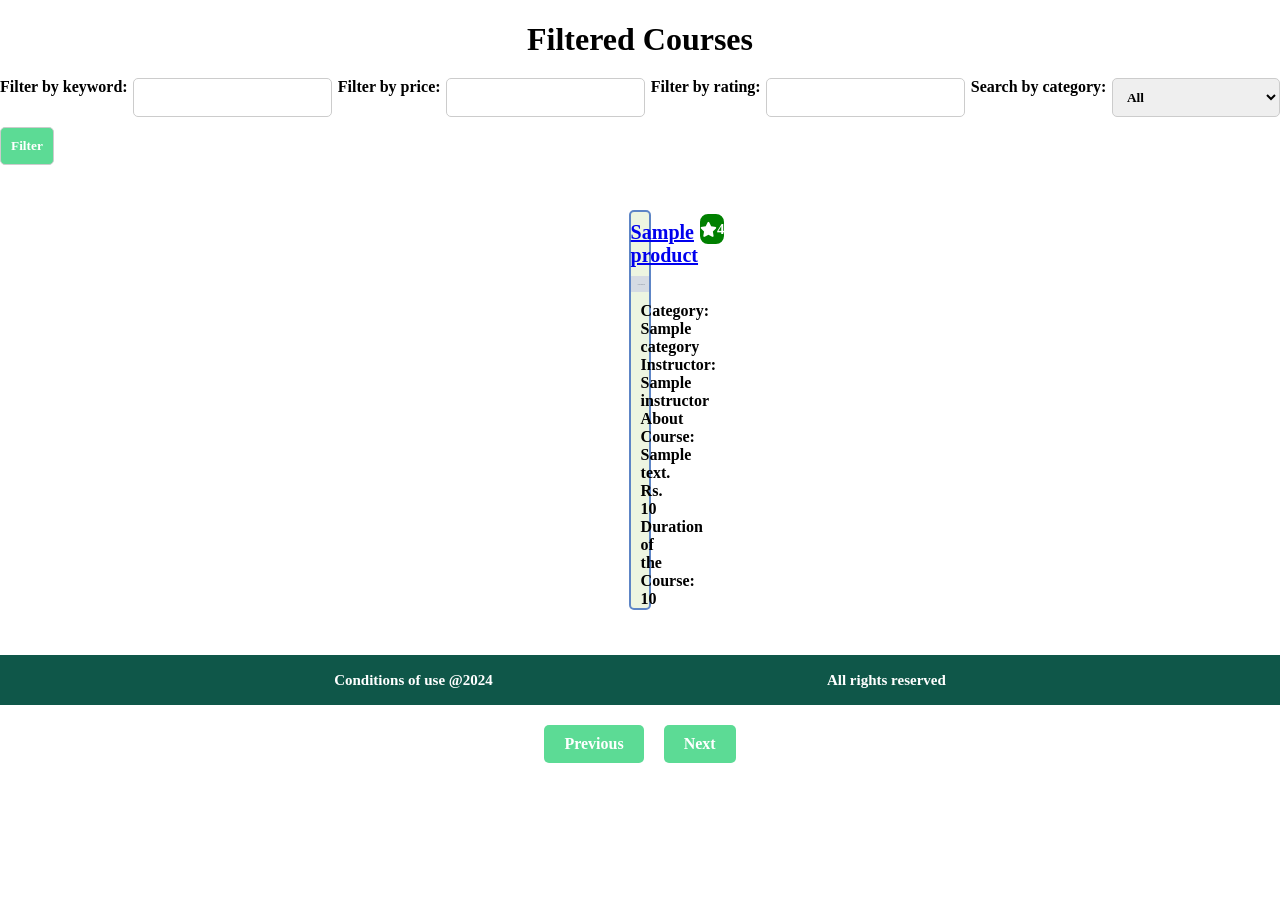
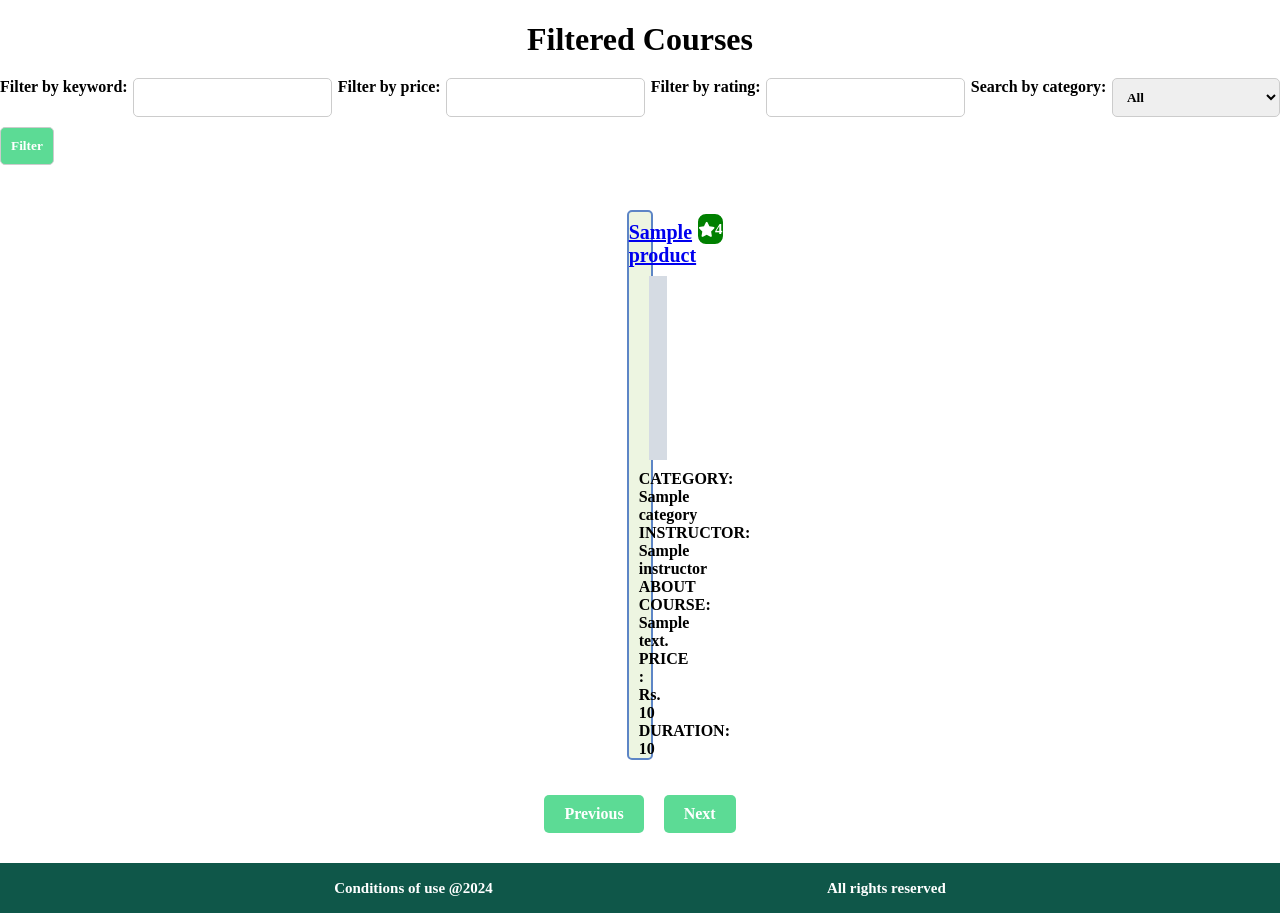
Before and after one commit to AtharvaSardesai1/Smart-Course-Recommendation-Engine, a Flask app: template FLASK WEB APPLICATION/website/templates/filtered_courses.html in a window 1280 px wide. Shown: the part 693-1606 px from the top of the page. Before the commit the page ends 1456 px from the top, so only its background shows below. Run offline with Flask 3, Linux system fonts and the light colour scheme; the template is opened without the code that fills it: most values are stand-ins (such as "Sample title", 1, 10 or a date in 2020); grey boxes marked "Sample" are stand-in pictures; parts of the project's set-up code (start-up, migrations or seed data) failed here and were passed over; some web fonts are replaced.

Commit message:
Basic Changes

```diff
--- a/FLASK WEB APPLICATION/website/auth.py
+++ b/FLASK WEB APPLICATION/website/auth.py
@@ -38,7 +38,7 @@
         email = request.form.get('email')
         first_name = request.form.get('firstName')
         password1 = request.form.get('password1')
-        password2 = request.form.get('password1')
+        password2 = request.form.get('password2')
 
         user = User.query.filter_by(email=email).first()
         if user:
--- a/FLASK WEB APPLICATION/website/static/css/styles.css
+++ b/FLASK WEB APPLICATION/website/static/css/styles.css
@@ -150,7 +150,7 @@
 .box {
     border: 2px solid rgb(93, 133, 198);
     border-radius: 5px;
-    height: 400px;
+    height: 550px;
     background-color: #edf5e1;
     width: calc(20% - 30px); /* 20% width for each box with 30px margin between them */
     margin: 15px;
@@ -174,9 +174,10 @@
 
 .img {
     background-size: cover;
-    height: 250px;
-    width: 100%;
+    height: 200px;
+    width: 80%;
     margin-bottom: 10px;
+    margin-left: 20px;
 }
 
 .details {
--- a/FLASK WEB APPLICATION/website/templates/filtered_courses.html
+++ b/FLASK WEB APPLICATION/website/templates/filtered_courses.html
@@ -113,19 +113,24 @@
                     <!-- Course Details -->
                     <div class="details">
                         <!-- Category and Instructor -->
-                        <div class="category">Category: {{ product.Category }}</div>
-                        <div class="instructor">Instructor: {{ product.Instructor }}</div>
+                        <div class="category">CATEGORY: {{ product.Category }}</div>
+                        <div class="instructor">INSTRUCTOR: {{ product.Instructor }}</div>
                         <!-- About Course -->
-                        <div class="category">About Course: {{ product.About_Course }}</div>
+                        <div class="category">ABOUT COURSE: {{ product.About_Course }}</div>
                         <!-- Price -->
-                        <div class="price">Rs. {{ product.Price }}</div>
+                        <div class="price">PRICE : Rs. {{ product.Price }}</div>
                         <!-- Duration -->
-                        <div class="duration">Duration of the Course: {{ product.Duration }}</div>
+                        <div class="duration">DURATION: {{ product.Duration }}</div>
                     </div>
                 </div>
             {% endfor %}
         </section>
         {% endblock %}
+    </div>
+
+    <div class="pagination">
+        <button id="prevBtn" onclick="changePage(-1)">Previous</button>
+        <button id="nextBtn" onclick="changePage(1)">Next</button>
     </div>
 
     <!-- Footer -->
@@ -135,10 +140,7 @@
             <p>All rights reserved</p>
         </div>
     </footer>
-    <div class="pagination">
-        <button id="prevBtn" onclick="changePage(-1)">Previous</button>
-        <button id="nextBtn" onclick="changePage(1)">Next</button>
-    </div>
+
 
     <script>
         var currentPage = 1;
--- a/FLASK WEB APPLICATION/website/views.py
+++ b/FLASK WEB APPLICATION/website/views.py
@@ -14,11 +14,6 @@
 @login_required
 def home():
     return render_template("home.html", user=current_user)
-
-@views.route('/recommendations')
-@login_required
-def recommendations():
-    return render_template("recommendation.html", user=current_user)
 
 @views.route('/filter-courses', methods=['POST', 'GET'])
 @login_required
```
Also changed, not shown: FLASK WEB APPLICATION/website/templates/recommend.html (deleted, +0 -68 lines), FLASK WEB APPLICATION/instance/database.db, FLASK WEB APPLICATION/main.py (line endings or trailing spaces).
